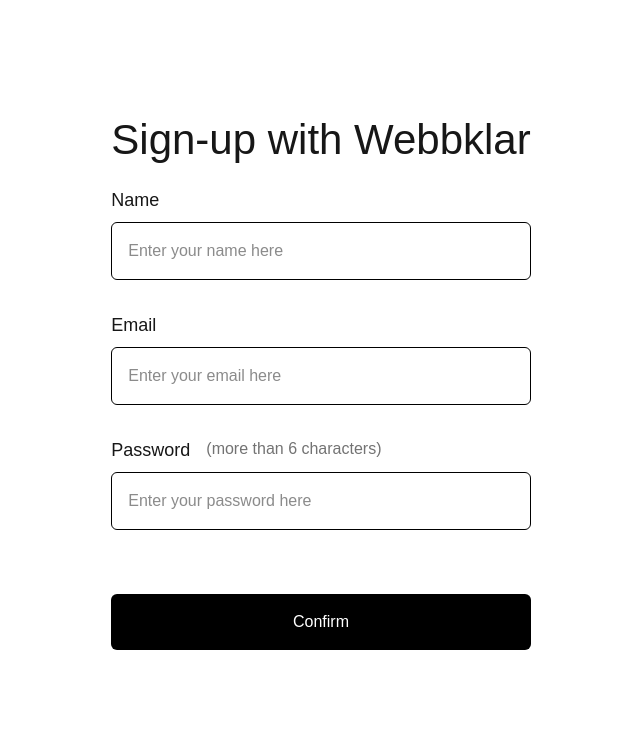
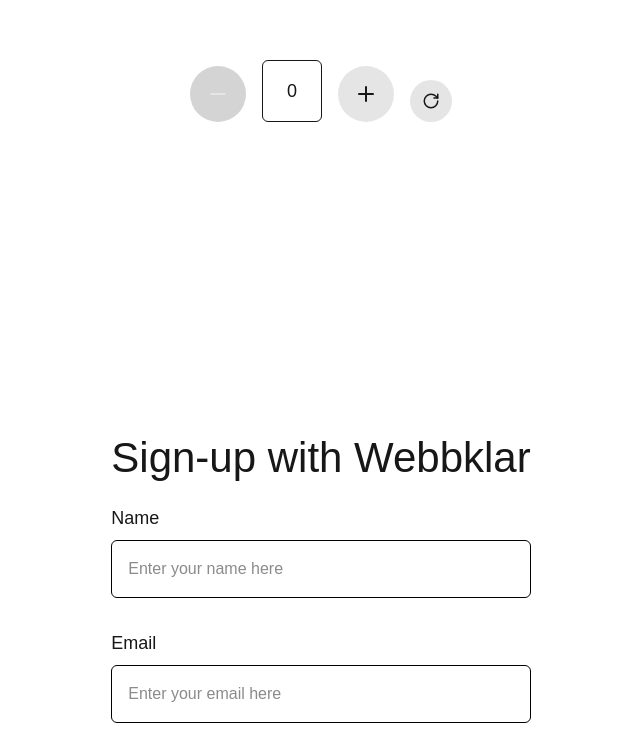
Before and after one commit to PareThanchanok/code-practice-project, a Next.js app: page / in a window 1280 px wide. Shown: the part 3489-4218 px from the top of the page, without its empty margins (319-959 px from the left). Built offline with nearby package versions, Linux system fonts and the light colour scheme; no server answers.

Commit message:
updated for Assignment 7

```diff
--- /dev/null
+++ b/src/app/components/Counter.tsx
@@ -0,0 +1,27 @@
+'use client';
+
+import { Minus, Plus, RotateCw } from "lucide-react";
+import { useState } from "react";
+
+export default function Counter() {
+    const [number, setNumber] = useState(0);
+
+    const addBtn = () => {
+       return setNumber((prev) => prev + 1);
+    }
+
+    const subtractBtn = () => {
+        if (number > 0) {
+          return setNumber(number - 1);
+        }
+    }
+
+    return(
+        <div className="section-wrapper flex gap-4 items-end justify-center">
+            <button aria-labels="Minus Button" className={`${number===0? "cursor-not-allowed bg-neutral-300 text-neutral-200": "cursor-pointer"} rounded-full bg-neutral-200 p-4 hover:bg-neutral-300`} onClick={subtractBtn}><Minus/></button>
+            <output aria-live="polite" className="py-4 px-6 rounded-md !text-lg border">{number}</output>
+            <button aria-labels="Plus Button" className="rounded-full bg-neutral-200 p-4 hover:bg-neutral-300 cursor-pointer" onClick={addBtn}><Plus/></button>
+            <button aria-labels="Reset Button" className="rounded-full bg-neutral-200 h-fit p-3 hover:bg-neutral-300 cursor-pointer" onClick={() => setNumber(0)}><RotateCw size={18}/></button>
+        </div>
+    );
+}
--- a/src/app/page.tsx
+++ b/src/app/page.tsx
@@ -1,3 +1,4 @@
+import Counter from "./components/Counter";
 import ImageCarousel from "./components/ImageCarousel";
 import Search from "./components/Search";
 import TodoList from "./components/TodoList";
@@ -13,6 +14,7 @@ export default function Page() {
       <TodoList id={12} text="Write a report"/>
       <ImageCarousel/>
       <Search id={0} name="p" phone={1234} email="p"/>
+      <Counter/>
       <SignUp/>
     </main>
   );
```
